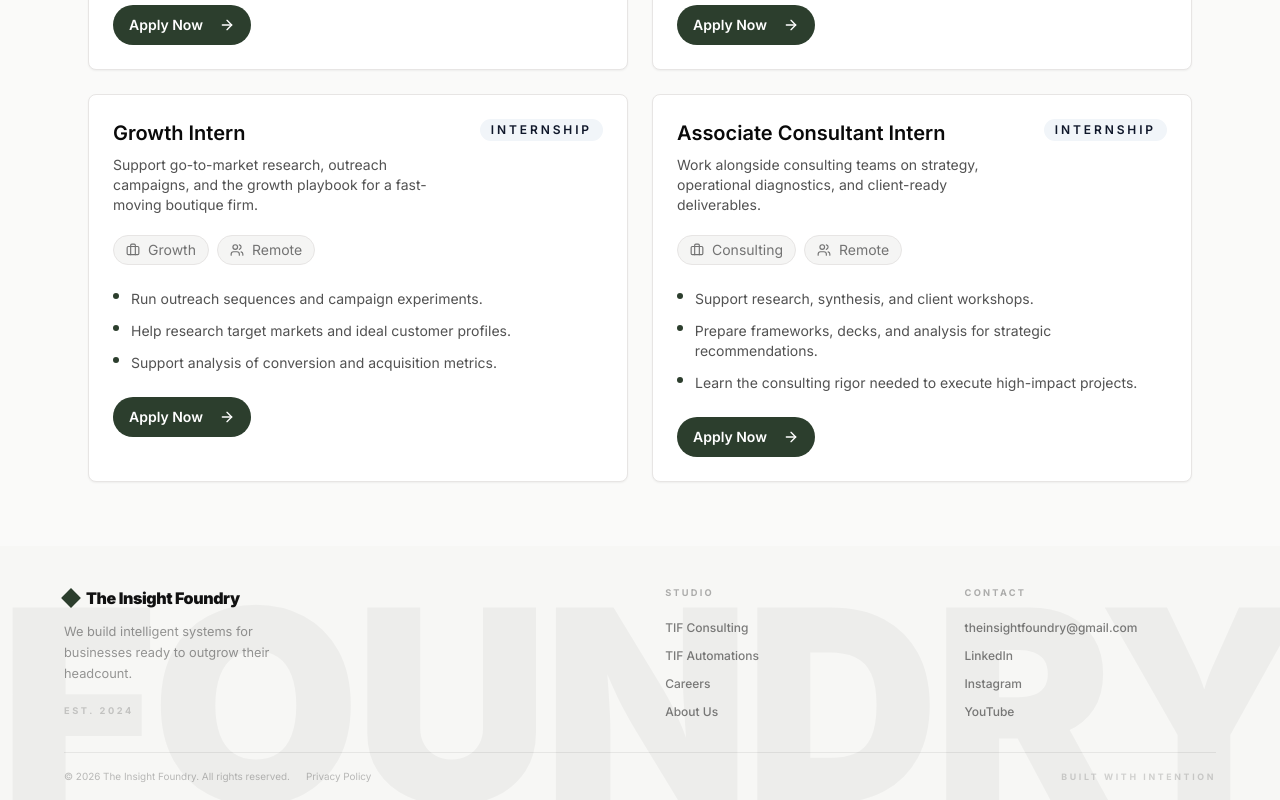
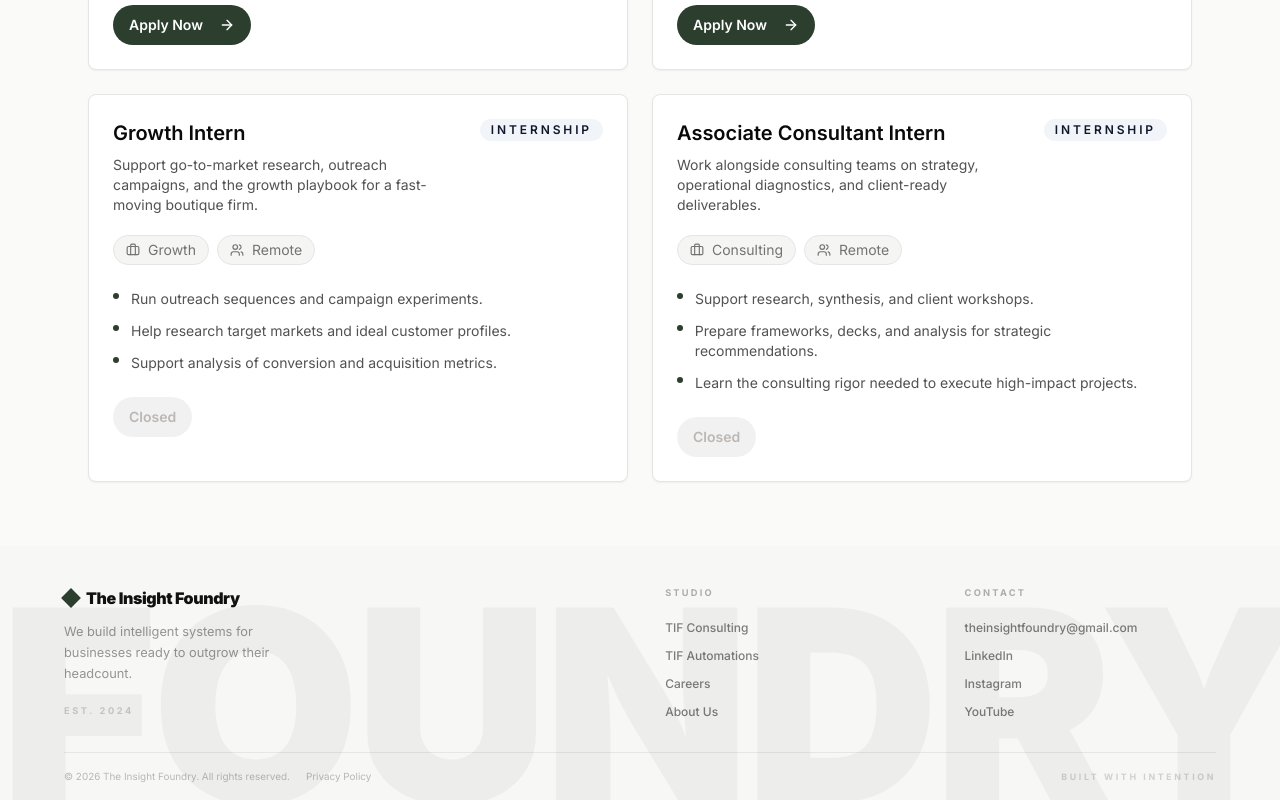
Before and after one commit to Ps-Rocks/websit-new, a React (Vite) app: page /careers in a window 1280 px wide. Shown: the part 1104-1904 px from the top of the page. Built offline with nearby package versions, Linux system fonts and the light colour scheme.

Commit message:
closed internship positions

```diff
--- a/src/pages/Careers.tsx
+++ b/src/pages/Careers.tsx
@@ -212,6 +212,14 @@ const Careers = () => {
                   </div>
 
                   <div className="mt-6 flex flex-wrap items-center justify-start gap-4">
+                    {['growth-intern', 'associate-consultant-intern'].includes(job.id) ? (
+                      <Button
+                        className="rounded-full bg-stone-200 px-4 py-2 text-sm font-semibold text-stone-500 cursor-not-allowed"
+                        disabled
+                      >
+                        Closed
+                      </Button>
+                    ) : (
                       <Button
                         className="rounded-full bg-[#2c3e2d] px-4 py-2 text-sm font-semibold text-white hover:bg-[#1f2f25]"
                         onClick={() => navigate(job.path)}
@@ -219,6 +227,7 @@ const Careers = () => {
                         Apply Now
                         <ArrowRight className="ml-2 h-4 w-4" />
                       </Button>
+                    )}
                   </div>
                 </CardContent>
               </Card>
```
Lines whose indentation alone changed are shown as unchanged.
